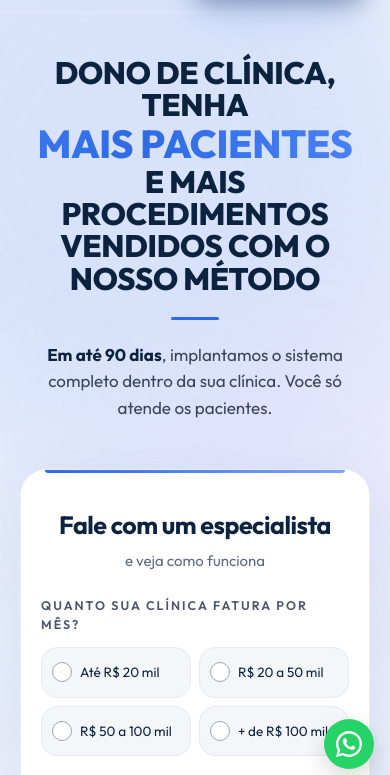
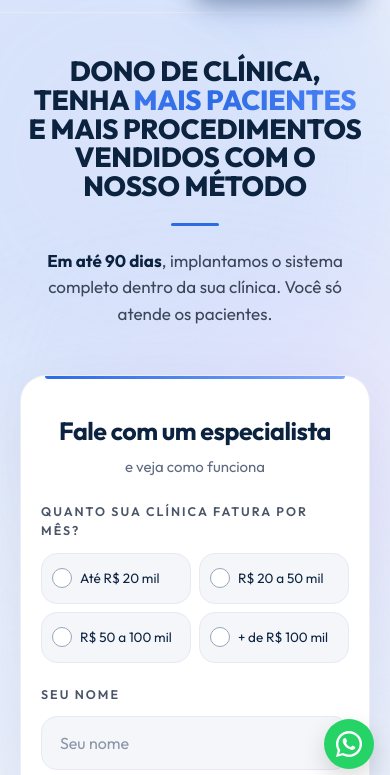
Before and after one commit to almeidazxz/trajeto-lp, a plain HTML site: page index.html in a window 390 px wide. Shown: the part 59-834 px from the top of the page. Drawn offline with Linux system fonts and the light colour scheme.

Commit message:
Título do topo alinhado em linhas fixas

```diff
--- a/index.html
+++ b/index.html
@@ -79,8 +79,9 @@
   .hero{padding:72px 0 96px}
   .hero-grid{display:grid;grid-template-columns:1.15fr .85fr;gap:72px;align-items:center}
   .hero-text{text-align:center}
-  .hero h1{font-size:clamp(32px,4.6vw,62px);font-weight:800;line-height:1.04;letter-spacing:-.01em;text-transform:uppercase}
-  .hero h1 em{display:block;white-space:nowrap;font-size:min(1.3em,10vw,76px);line-height:1.02;margin:.06em 0;font-style:normal;background:linear-gradient(90deg,#2D6BE4,#5B8CFF,#2D6BE4);background-size:200% auto;-webkit-background-clip:text;background-clip:text;color:transparent;animation:grad 6s linear infinite}
+  .hero h1{font-size:clamp(24px,6.4vw,58px);font-weight:800;line-height:1.04;letter-spacing:-.01em;text-transform:uppercase}
+  .hero h1 span{display:block;white-space:nowrap}
+  .hero h1 em{font-style:normal;background:linear-gradient(90deg,#2D6BE4,#5B8CFF,#2D6BE4);background-size:200% auto;-webkit-background-clip:text;background-clip:text;color:transparent;animation:grad 6s linear infinite}
   @keyframes grad{to{background-position:200% center}}
   .hero .bar{width:48px;height:3px;border-radius:3px;background:var(--blue);margin:32px auto}
   .hero-text p{font-size:20px;color:#3A4558;max-width:520px;margin:0 auto}
@@ -192,7 +193,7 @@
     .nav img{height:26px}
     .nav .btn{padding:11px 18px;font-size:14px}
     .hero{padding:44px 0 56px}
-    .hero h1{font-size:31px}
+    .hero h1{font-size:min(31px,7.1vw)}
     .hero .bar{margin:22px auto}
     .hero-text p{font-size:17px}
     .card{padding:36px 20px 28px;border-radius:26px}
@@ -268,7 +269,7 @@
 <section class="hero" id="topo">
   <div class="wrap hero-grid">
     <div class="reveal hero-text">
-      <h1>Dono de clínica, tenha <em>mais pacientes</em> e mais procedimentos vendidos com o nosso método</h1>
+      <h1><span>Dono de clínica,</span> <span>tenha <em>mais pacientes</em></span> <span>e mais procedimentos</span> <span>vendidos com o</span> <span>nosso método</span></h1>
       <div class="bar"></div>
       <p><b>Em até 90 dias</b>, implantamos o sistema completo dentro da sua clínica. Você só atende os pacientes.</p>
     </div>
```
